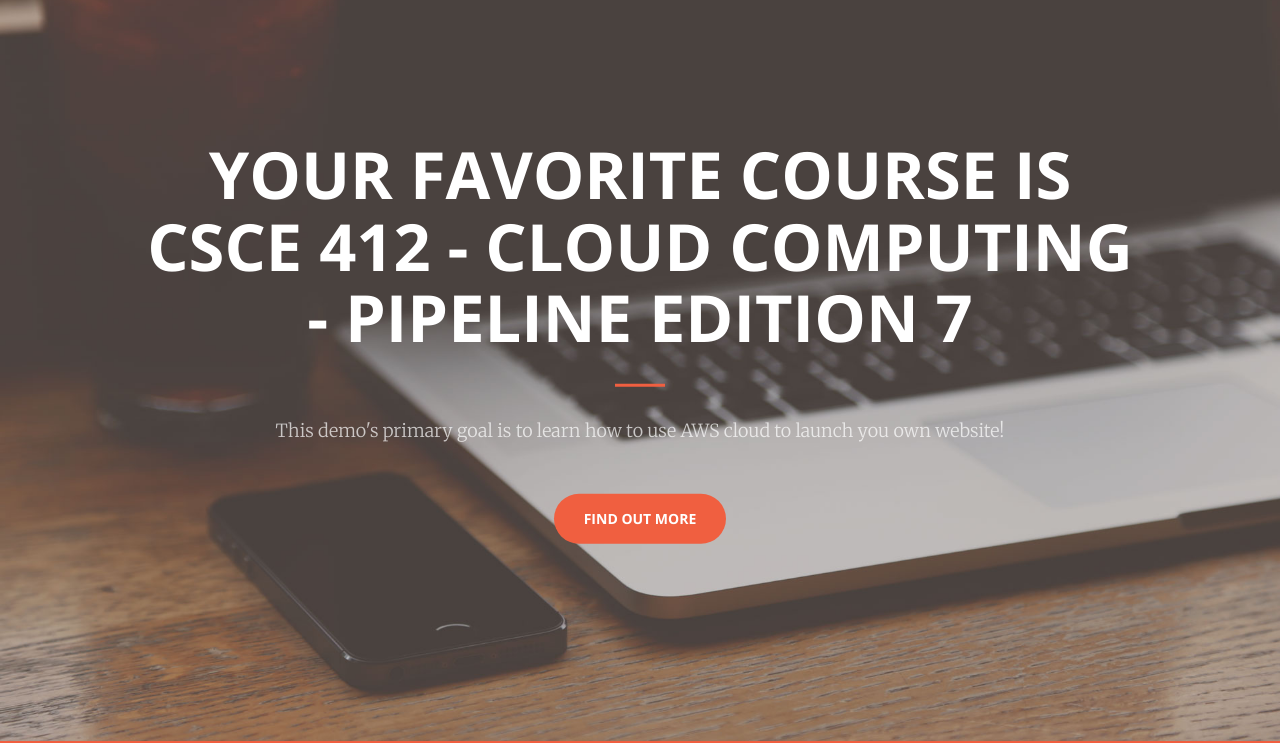
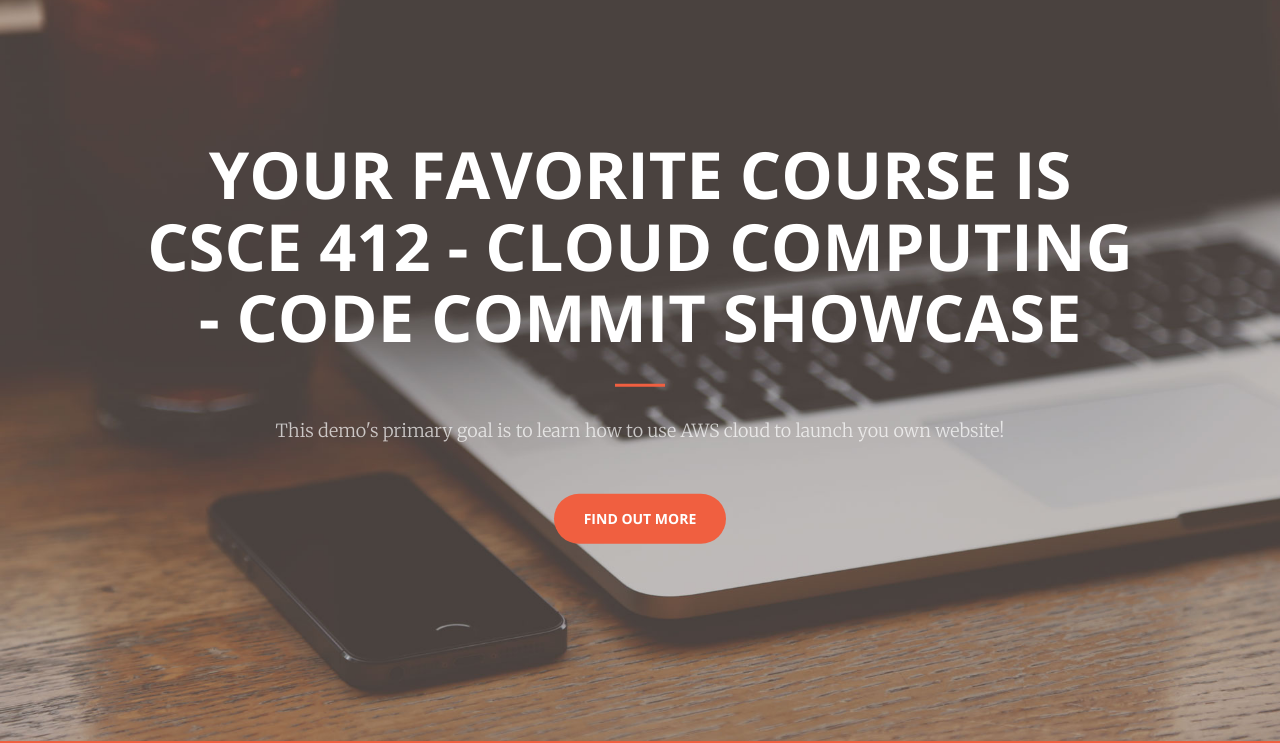
Before and after one commit to rahulkumar0630/Project_5_AWS, a plain HTML site: page index.html in a window 1280 px wide. Shown: the part 59-802 px from the top of the page. Drawn offline with nearby package versions, Linux system fonts and the light colour scheme.

Commit message:
Showcase commit for Documentation

```diff
--- a/index.html
+++ b/index.html
@@ -74,7 +74,7 @@
     <header>
         <div class="header-content">
             <div class="header-content-inner">
-                <h1>Your Favorite Course is CSCE 412 - Cloud Computing - Pipeline Edition 7</h1>
+                <h1>Your Favorite Course is CSCE 412 - Cloud Computing - Code Commit Showcase</h1>
                 <hr>
                 <p>This demo's primary goal is to learn how to use AWS cloud to launch you own website!</p>
                 <a href="#about" class="btn btn-primary btn-xl page-scroll">Find Out More</a>
```
